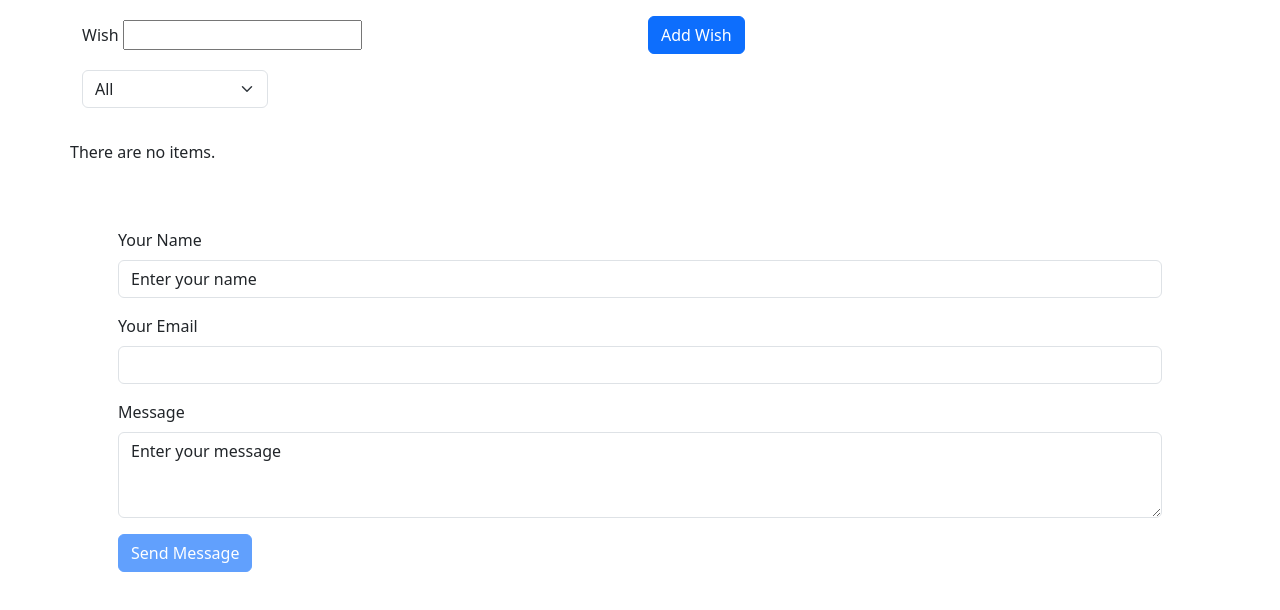
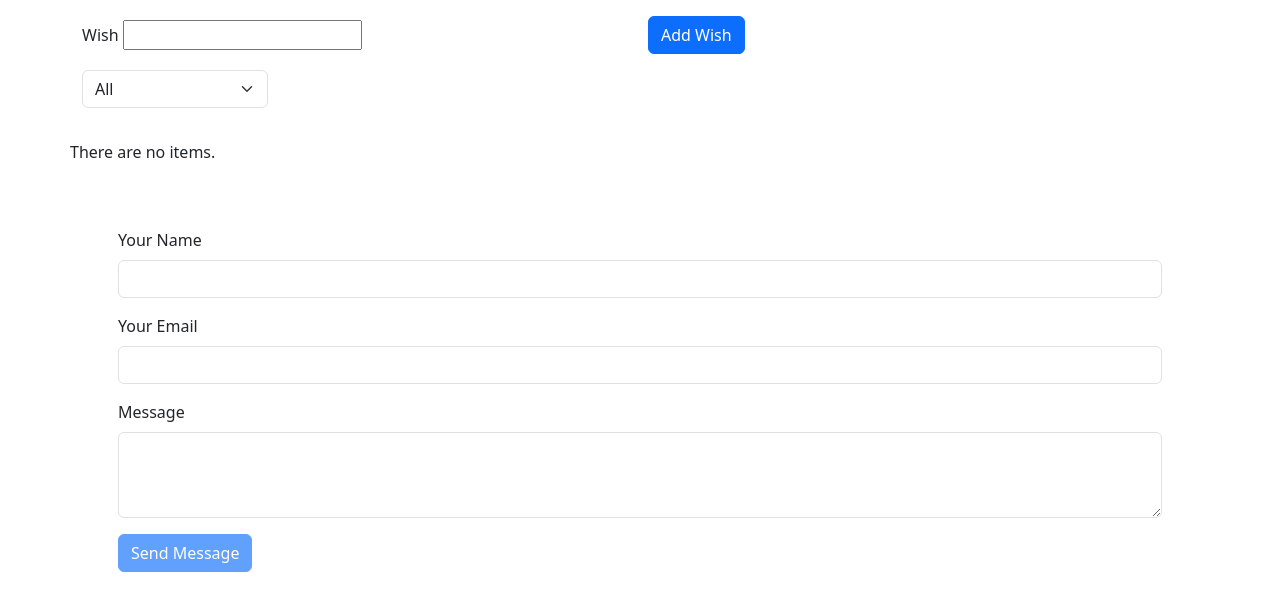
Before and after one commit to Sarnava-Das-SentientGeeks/wishlist, an Angular app: page / in a window 1280 px wide. Shown: the top 610 px of the page. Built offline with nearby package versions, Linux system fonts and the light colour scheme.

Commit message:
Added custom validators to the form

```diff
--- a/src/app/contact/contact.ts
+++ b/src/app/contact/contact.ts
@@ -1,6 +1,9 @@
 import { Component } from '@angular/core';
 import { ReactiveFormsModule,FormControl,FormGroup,Validator, Validators } from '@angular/forms';
+import {createInvalidEmailValidator} from './invalidEmailDomain';
 
+ const hosts = ['gmail.com','yahoo.com'];
+ const invalidEmailDomain= createInvalidEmailValidator(hosts);
 @Component({
   selector: 'app-contact',
   imports: [ReactiveFormsModule],
@@ -10,9 +13,9 @@ import { ReactiveFormsModule,FormControl,FormGroup,Validator, Validators } from
 export class Contact {
 
         contactForm = new FormGroup({
-          senderName : new FormControl('Enter your name',Validators.required),
-          senderEmail : new FormControl('',[Validators.required, Validators.email]),
-          senderMessage : new FormControl('Enter your message',[Validators.required,Validators.minLength(10)]),
+          senderName : new FormControl('',Validators.required),
+          senderEmail : new FormControl('',[Validators.required, Validators.email,invalidEmailDomain]),
+          senderMessage : new FormControl('',[Validators.required,Validators.minLength(10)]),
     });
 
 
--- /dev/null
+++ b/src/app/contact/invalidEmailDomain.ts
@@ -0,0 +1,17 @@
+import { AbstractControl,ValidationErrors,ValidatorFn} from "@angular/forms";
+
+export function createInvalidEmailValidator(hosts:string[]): ValidatorFn {
+
+        return (control: AbstractControl) : ValidationErrors | null =>
+            {
+                const value = control.value?.toLowerCase();
+
+                if(!value)
+                    return null;
+
+
+                const matches = hosts.some(host => value.indexOf(`@${host}`)>-1);
+                return matches?{invalidEmailDomain:true} : null;
+        }
+
+}
```
